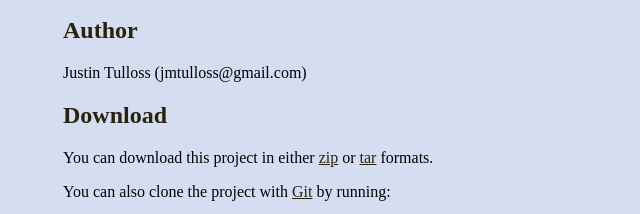
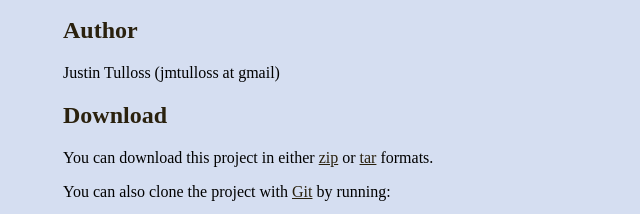
Before and after one commit to JustinTulloss/cobra, a plain HTML site: page index.html in a window 1280 px wide. Shown: the part 436-650 px from the top of the page, 227-867 px from the left. Drawn offline with Linux system fonts and the light colour scheme.

Commit message:
make my email not machine readable

```diff
--- a/index.html
+++ b/index.html
@@ -58,7 +58,7 @@
     <h2>License</h2>
     <p>MIT License</p>
 <h2>Author</h2>
-<p>Justin Tulloss (jmtulloss@gmail.com)</p>
+<p>Justin Tulloss (jmtulloss at gmail)</p>
 
 
     <h2>Download</h2>
```
